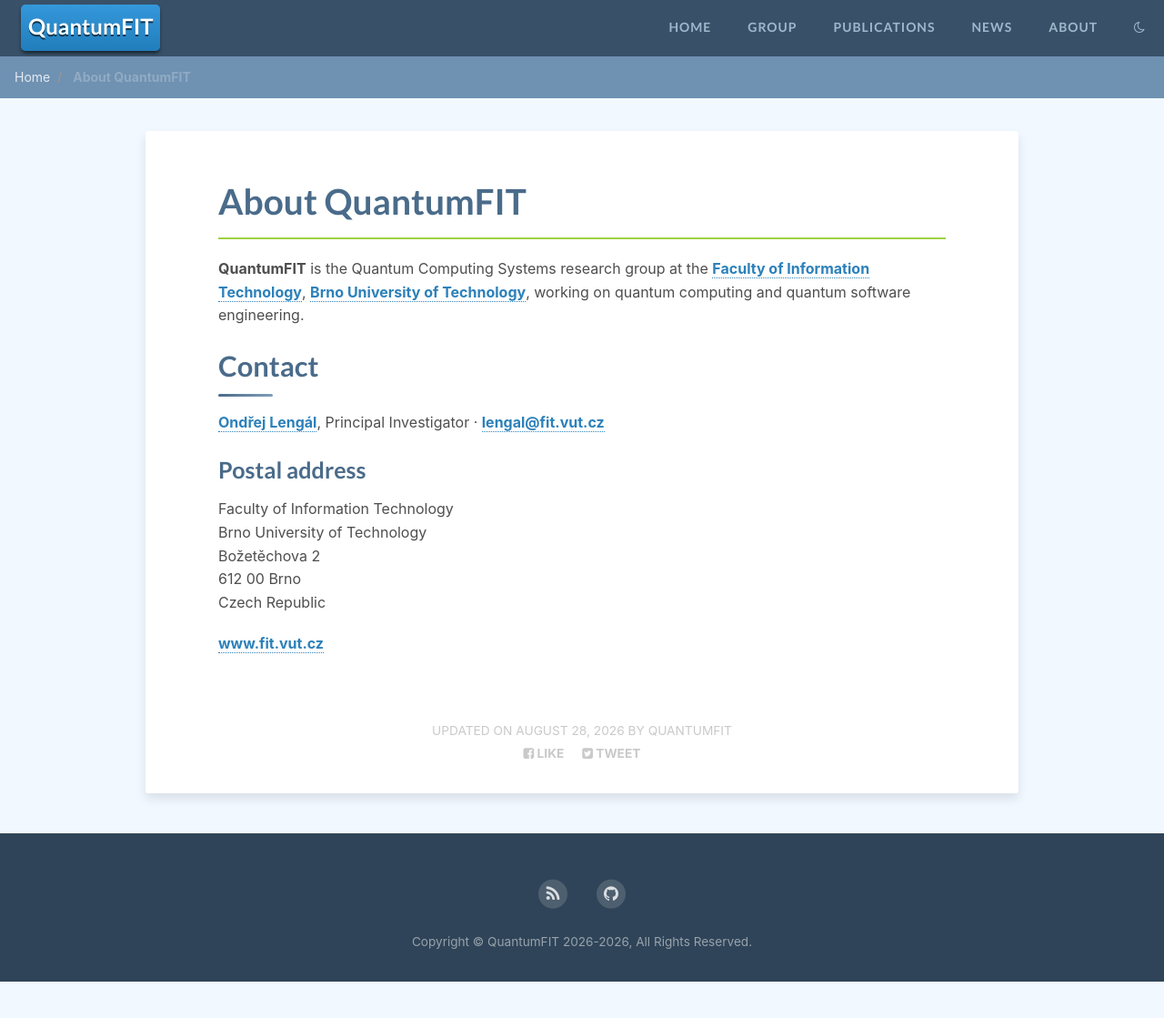
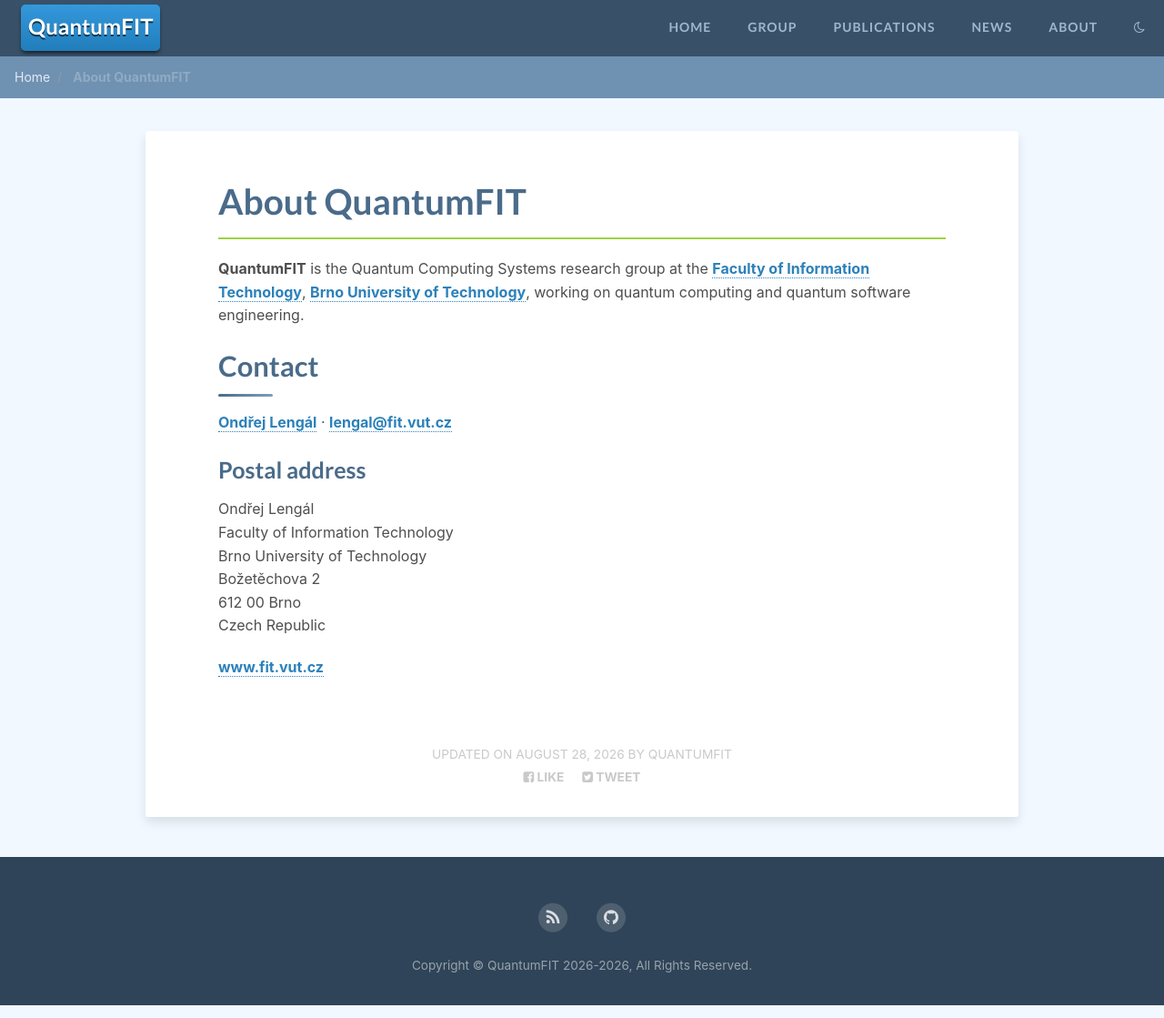
Before and after one commit to QuantumFIT/quantumfit.github.io, a Jekyll site: the page built from pages/about.md, in a window 1280 px wide and 1119 px high. Shown: the whole window at 91% size. Built offline with Jekyll 4.4.1, drawn with Linux system fonts in a browser that asks for light colours; nearby versions of some CDN libraries; library files that are not in the unit come from our copies.

Commit message:
About page: address post to the contact person, drop the role label
The postal block now opens with the addressee's name, so the address is one
somebody can actually put on an envelope. The name is pulled from
contact.name rather than repeated in the postal lines, so the two cannot drift.

"Principal Investigator" is removed from the contact line, which is now just
the name and the e-mail address.

Co-Authored-By: Claude Opus 5 (1M context) <noreply@anthropic.com>

```diff
--- a/_data/positions.yml
+++ b/_data/positions.yml
@@ -11,11 +11,12 @@
 
 contact:
   name: "Ondřej Lengál"
-  role: "Principal Investigator"
   email: "lengal@fit.vut.cz"
   url: "https://ondrik.github.io/"
 
 postal:
+  # The addressee line is not repeated here: pages/about.md puts contact.name
+  # at the top of this block, so the two cannot drift apart.
   # Rendered one per line, in this order.
   lines:
     - "Faculty of Information Technology"
--- a/pages/about.md
+++ b/pages/about.md
@@ -15,7 +15,7 @@ breadcrumbs: true
 ## Contact
 
 {% assign c = site.data.positions.contact %}
-{% if c.url %}[**{{ c.name }}**]({{ c.url }}){% else %}**{{ c.name }}**{% endif %}, {{ c.role }}
+{% if c.url %}[**{{ c.name }}**]({{ c.url }}){% else %}**{{ c.name }}**{% endif %}
 &middot; [{{ c.email }}](mailto:{{ c.email }})
 
 ### Postal address
@@ -27,6 +27,7 @@ breadcrumbs: true
   _data/positions.yml.
 {% endcomment %}
 <address style="font-style: normal; line-height: 1.6;">
+{{ c.name }}<br>
 {% for line in site.data.positions.postal.lines %}{{ line }}{% unless forloop.last %}<br>{% endunless %}
 {% endfor %}</address>
 
```
